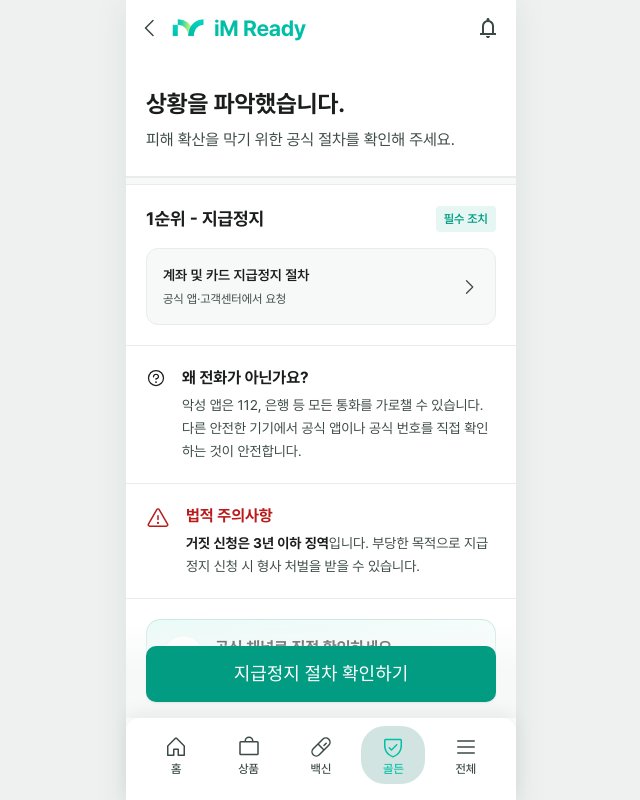
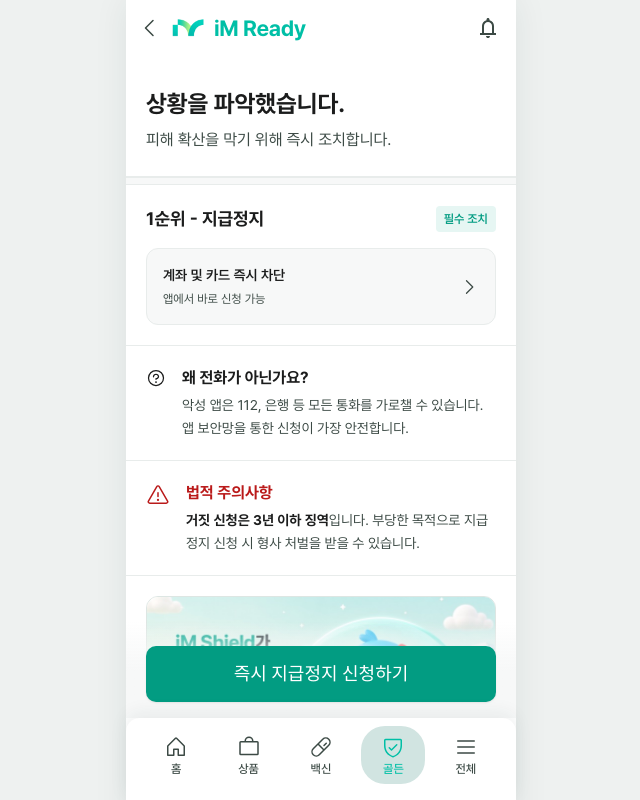
Before and after one commit to ik-s/iM-Ready, a React (Vite) app: page /golden-time/payment-stop in a window 1280 px wide. Shown: the top 800 px of the page, without its empty margins (319-959 px from the left). Built offline with nearby package versions, Linux system fonts and the light colour scheme; a web font is replaced by a local one.

Commit message:
fix: polish golden time service copy

```diff
--- a/src/components/BottomTabBar.tsx
+++ b/src/components/BottomTabBar.tsx
@@ -77,8 +77,8 @@
 
                   onNotice?.(
                     tab.id === "product"
-                      ? "상품 메뉴는 데모 준비 중입니다."
-                      : "전체 메뉴는 데모 준비 중입니다.",
+                      ? "상품 메뉴는 준비 중입니다."
+                      : "전체 메뉴는 준비 중입니다.",
                   );
                 }}
                 className={[
--- a/src/features/golden-time/IncidentTimelinePage.tsx
+++ b/src/features/golden-time/IncidentTimelinePage.tsx
@@ -180,8 +180,8 @@
         }
         description={
           sheet === "complete"
-            ? "사건사고사실확인원을 실제로 발급받은 경우에만 완료로 표시해 주세요. 이 표시는 현재 기기에만 임시로 반영됩니다."
-            : "실제 피해 상담은 경찰청 112, 금융감독원 1332 또는 이용 중인 금융회사의 공식 고객센터를 이용해 주세요."
+            ? "사건사고사실확인원 발급을 마쳤다면 완료로 표시해 주세요. 다음 단계인 금융회사 서면 신청 준비로 이어집니다."
+            : "피해 상담은 경찰청 112, 금융감독원 1332 또는 이용 중인 금융회사의 공식 고객센터를 이용해 주세요."
         }
         primaryLabel={
           sheet === "complete" ? "완료로 표시하기" : undefined
--- a/src/features/golden-time/PaymentStopPage.tsx
+++ b/src/features/golden-time/PaymentStopPage.tsx
@@ -1,12 +1,12 @@
 import {
   PiCaretRight,
   PiQuestion,
-  PiShieldCheck,
   PiWarning,
 } from "react-icons/pi";
 import { useState } from "react";
 import { useNavigate } from "react-router";
 
+import paymentStopBanner from "../../assets/figma/golden-time/payment-stop-banner.jpg";
 import { GoldenActionSheet } from "./GoldenFeedback";
 import {
   GoldenDivider,
@@ -30,7 +30,7 @@
           상황을 파악했습니다.
         </h1>
         <p className="mt-2 text-[16px] leading-6 text-[#3C4A45]">
-          피해 확산을 막기 위한 공식 절차를 확인해 주세요.
+          피해 확산을 막기 위해 즉시 조치합니다.
         </p>
       </section>
 
@@ -50,10 +50,10 @@
         >
           <div>
             <p className="text-[14px] font-semibold">
-              계좌 및 카드 지급정지 절차
+              계좌 및 카드 즉시 차단
             </p>
             <p className="mt-1 text-[12px] text-[#3C4A45]">
-              공식 앱·고객센터에서 요청
+              앱에서 바로 신청 가능
             </p>
           </div>
           <PiCaretRight className="h-5 w-5 text-[#3C4A45]" />
@@ -68,8 +68,7 @@
             <p className="mt-1 text-[14px] leading-[23px] text-[#3C4A45]">
               악성 앱은 112, 은행 등 모든 통화를 가로챌 수 있습니다.
               <br />
-              다른 안전한 기기에서 공식 앱이나 공식 번호를 직접
-              확인하는 것이 안전합니다.
+              앱 보안망을 통한 신청이 가장 안전합니다.
             </p>
           </div>
         </div>
@@ -91,56 +90,34 @@
       </section>
 
       <section className="p-5">
-        <div className="rounded-[14px] border border-[#CDE7E1] bg-gradient-to-br from-[#EAFBF7] to-white p-4">
-          <div className="flex items-start gap-3">
-            <span className="grid h-10 w-10 shrink-0 place-items-center rounded-full bg-white text-[#029C82] shadow-sm">
-              <PiShieldCheck className="h-6 w-6" />
-            </span>
-            <div>
-              <h2 className="text-[16px] font-bold">
-                공식 채널로 직접 확인하세요
-              </h2>
-              <p className="mt-1 text-[12px] leading-[18px] text-[#3C4A45]">
-                문자 속 링크나 전달받은 번호는 사용하지 않습니다.
-              </p>
-            </div>
-          </div>
-          <div className="mt-4 grid grid-cols-3 gap-2 text-center text-[12px] font-semibold">
-            {["iM뱅크 공식 앱", "경찰청 112", "금감원 1332"].map(
-              (channel) => (
-                <span
-                  key={channel}
-                  className="rounded-[8px] bg-white px-2 py-2"
-                >
-                  {channel}
-                </span>
-              ),
-            )}
-          </div>
-        </div>
+        <img
+          src={paymentStopBanner}
+          alt="iM Shield 실시간 보호 안내"
+          className="h-[160px] w-full rounded-[12px] border border-[#DDE6E3] object-cover"
+        />
       </section>
 
       <GoldenFixedAction
         onClick={() => setSheet("confirm")}
       >
-        지급정지 절차 확인하기
+        즉시 지급정지 신청하기
       </GoldenFixedAction>
 
       <GoldenActionSheet
         open={sheet !== null}
         title={
           sheet === "details"
-            ? "공식 지급정지 요청 방법"
-            : "지급정지 절차 안내"
+            ? "지급정지 신청 방법"
+            : "지급정지 신청 안내"
         }
         description={
           sheet === "details"
-            ? "다른 안전한 기기에서 iM뱅크 공식 앱 또는 카드 뒷면·공식 홈페이지에 안내된 고객센터 번호를 직접 확인해 요청하세요."
-            : "이 데모에서는 실제 지급정지 신청이나 금융거래가 발생하지 않습니다."
+            ? "iM뱅크 공식 앱의 보안 메뉴에서 지급정지를 선택하고 계좌와 카드를 확인한 뒤 신청해 주세요."
+            : "iM뱅크 공식 앱에서 계좌 및 카드 지급정지를 신청해 주세요. 신청을 마친 뒤 후속 절차를 이어갈 수 있습니다."
         }
         primaryLabel={
           sheet === "confirm"
-            ? "안내를 확인하고 계속하기"
+            ? "신청 완료 후 계속하기"
             : undefined
         }
         onPrimary={
@@ -152,8 +129,8 @@
       >
         {sheet === "confirm" ? (
           <div className="rounded-[10px] bg-[#FFF5F5] p-3 text-[13px] leading-5 text-[#7A2424]">
-            실제 피해가 의심되면 즉시 공식 은행 채널과 112를 이용해
-            주세요. 이 버튼은 다음 안내 화면으로만 이동합니다.
+            지급정지 신청이 완료되지 않았다면 iM뱅크 공식 앱에서
+            먼저 신청해 주세요.
           </div>
         ) : null}
       </GoldenActionSheet>
--- a/src/features/golden-time/SituationAssessmentPage.tsx
+++ b/src/features/golden-time/SituationAssessmentPage.tsx
@@ -163,7 +163,7 @@
           {voiceState === "done"
             ? "‘방금’으로 답변을 선택했습니다."
             : voiceState === "processing"
-              ? "데모 음성 답변을 처리하고 있습니다."
+              ? "음성 답변을 확인하고 있습니다."
               : ""}
         </p>
       </section>
--- a/src/features/golden-time/goldenTimeDemoData.ts
+++ b/src/features/golden-time/goldenTimeDemoData.ts
@@ -39,7 +39,7 @@
     title: "의심 거래 안내",
     time: "오후 2:30",
     description:
-      "해외 IP 로그인처럼 확인이 필요한 상황을 예시로 보여드립니다.",
+      "해외 IP 로그인처럼 확인이 필요한 상황의 대응 방법을 안내합니다.",
   },
   {
     id: "message",
@@ -47,7 +47,7 @@
     title: "스미싱 의심 문자",
     time: "오전 11:15",
     description:
-      "출처가 불분명한 URL이 포함된 문자의 대응 예시입니다.",
+      "출처가 불분명한 URL이 포함된 문자의 대응 방법을 안내합니다.",
   },
   {
     id: "call",
@@ -55,7 +55,7 @@
     title: "보이스피싱 의심 전화",
     time: "어제",
     description:
-      "기관을 사칭하며 송금을 재촉하는 전화의 대응 예시입니다.",
+      "기관을 사칭하며 송금을 재촉하는 전화의 대응 방법을 안내합니다.",
   },
 ];
 
```
Also changed, not shown: src/features/golden-time/ActiveIncidentPage.tsx (+5 -5 lines), src/features/golden-time/EmergencyStartPage.tsx (+6 -6 lines), src/features/golden-time/FollowUpPage.tsx (+4 -4 lines), src/features/golden-time/TrainingReviewPage.tsx (+4 -4 lines), src/assets/figma/golden-time/payment-stop-banner.jpg (added), 1 other file (tests, documents, lock files or other folders).
